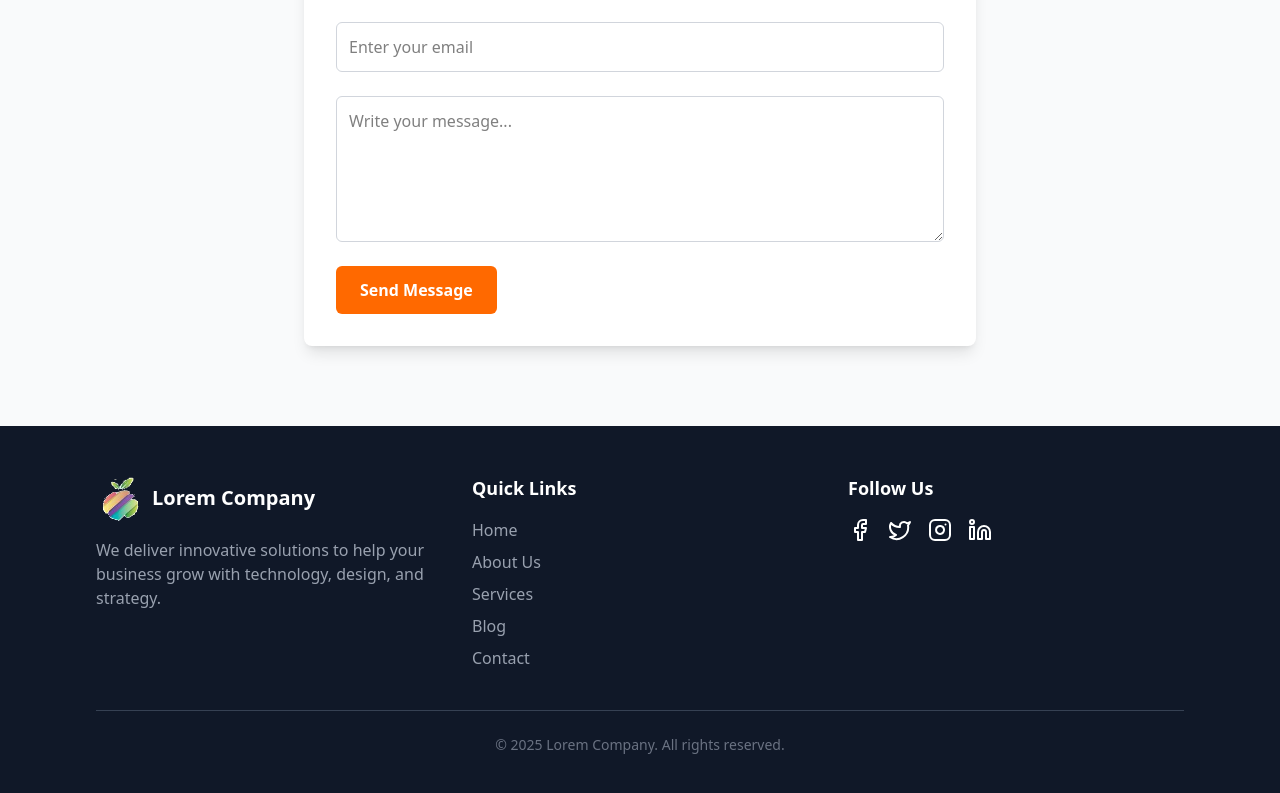
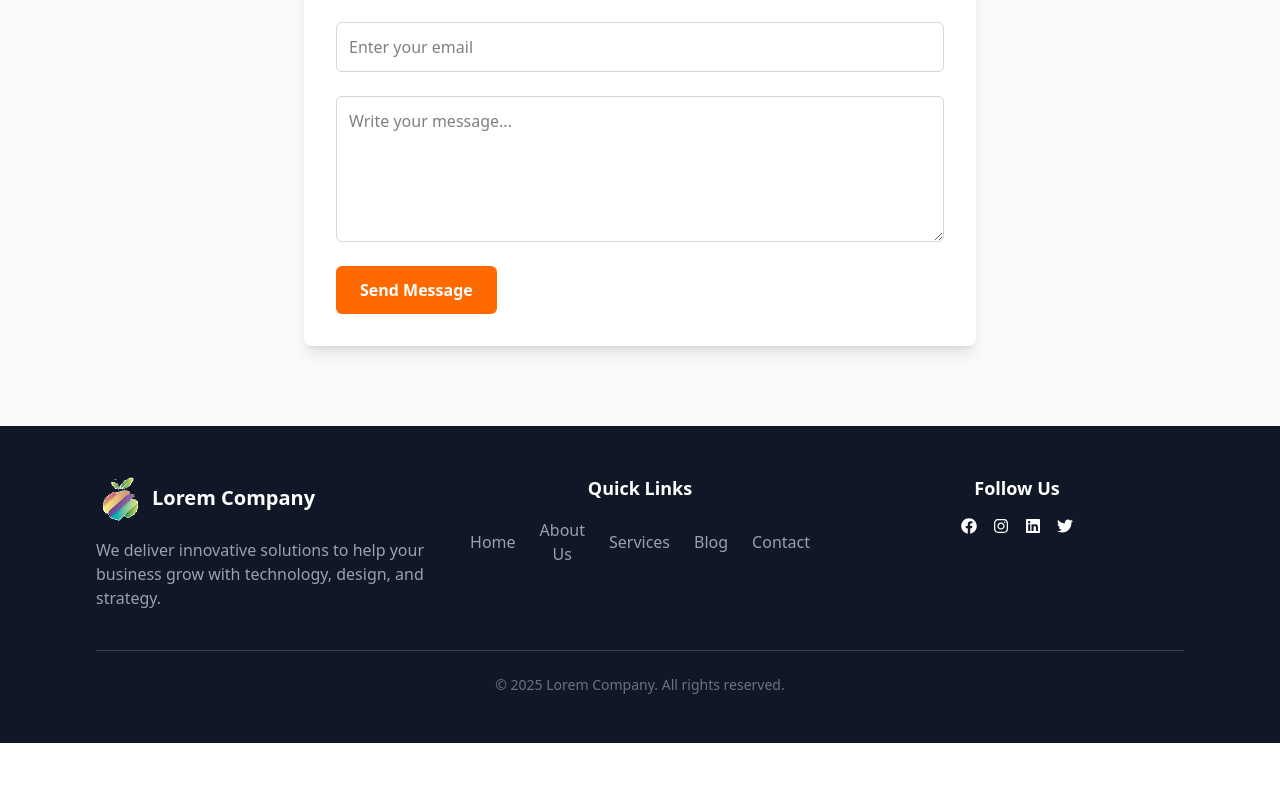
Before and after one commit to raineetu/FrontendTaskAakashlab, a React (Vite) app in the folder akashlabfrontend/: page / in a window 1280 px wide. Shown: the part 2795-3588 px from the top of the page. After the commit the page ends 3538 px from the top, so only its background shows below. Built offline with nearby package versions, Linux system fonts and the light colour scheme.

Commit message:
feat:added link to social media

```diff
--- a/akashlabfrontend/package.json
+++ b/akashlabfrontend/package.json
@@ -14,6 +14,7 @@
     "lucide-react": "^0.525.0",
     "react": "^19.1.0",
     "react-dom": "^19.1.0",
+    "react-icons": "^5.5.0",
     "tailwindcss": "^4.1.11"
   },
   "devDependencies": {
--- a/akashlabfrontend/src/pages/Footer.jsx
+++ b/akashlabfrontend/src/pages/Footer.jsx
@@ -1,9 +1,33 @@
-import { Facebook, Instagram, Linkedin, Twitter } from "lucide-react";
+import { FaFacebook, FaInstagram, FaLinkedin, FaTwitter } from "react-icons/fa";
 import { assets } from "../constants/constants";
+
 const Footer = () => {
+  const socialMediaLinks = [
+    {
+      name: "Facebook",
+      icon: <FaFacebook />,
+      url: "https://www.facebook.com",
+    },
+    {
+      name: "Instagram",
+      icon: <FaInstagram />,
+      url: "https://www.instagram.com",
+    },
+    {
+      name: "LinkedIn",
+      icon: <FaLinkedin />,
+      url: "https://www.linkedin.com",
+    },
+    {
+      name: "Twitter",
+      icon: <FaTwitter />,
+      url: "https://www.twitter.com",
+    },
+  ];
+
   return (
     <footer className="bg-gray-900 text-white px-6 md:px-16 lg:px-24 py-12">
-      <div className="flex flex-col md:flex-row justify-between gap-10">
+      <div className="flex flex-col md:flex-row md:justify-between gap-10">
         {/* Logo and Description */}
         <div className="flex-1 space-y-4 text-center md:text-left">
           <div className="flex justify-center md:justify-start items-center space-x-2">
@@ -16,10 +40,10 @@ const Footer = () => {
           </p>
         </div>
 
-        {/* Navigation Links */}
-        <div className="flex-1 text-center md:text-left">
+        {/* Navigation  */}
+        <div className="flex-1 text-center ">
           <h3 className="text-lg font-semibold mb-4">Quick Links</h3>
-          <ul className="space-y-2 text-gray-400">
+          <ul className="space-y-2 text-gray-400 flex flex-col justify-center items-center md:flex-row md:space-x-6 md:space-y-0">
             <li className="hover:text-orange-400 cursor-pointer">Home</li>
             <li className="hover:text-orange-400 cursor-pointer">About Us</li>
             <li className="hover:text-orange-400 cursor-pointer">Services</li>
@@ -29,13 +53,20 @@ const Footer = () => {
         </div>
 
         {/* Social Media */}
-        <div className="flex-1 text-center md:text-left">
+        <div className="flex-1 text-center ">
           <h3 className="text-lg font-semibold mb-4">Follow Us</h3>
-          <div className="flex justify-center md:justify-start space-x-4">
-            <Facebook className="hover:text-orange-400 cursor-pointer" />
-            <Twitter className="hover:text-orange-400 cursor-pointer" />
-            <Instagram className="hover:text-orange-400 cursor-pointer" />
-            <Linkedin className="hover:text-orange-400 cursor-pointer" />
+          <div className="flex justify-center  space-x-4">
+            {socialMediaLinks.map((link, index) => (
+              <a
+                key={index}
+                href={link.url}
+                target="_blank"
+                rel="noopener noreferrer"
+                className="hover:text-orange-400 cursor-pointer"
+              >
+                {link.icon}
+              </a>
+            ))}
           </div>
         </div>
       </div>
```
Also changed, not shown: 1 other file (tests, documents, lock files or other folders).
